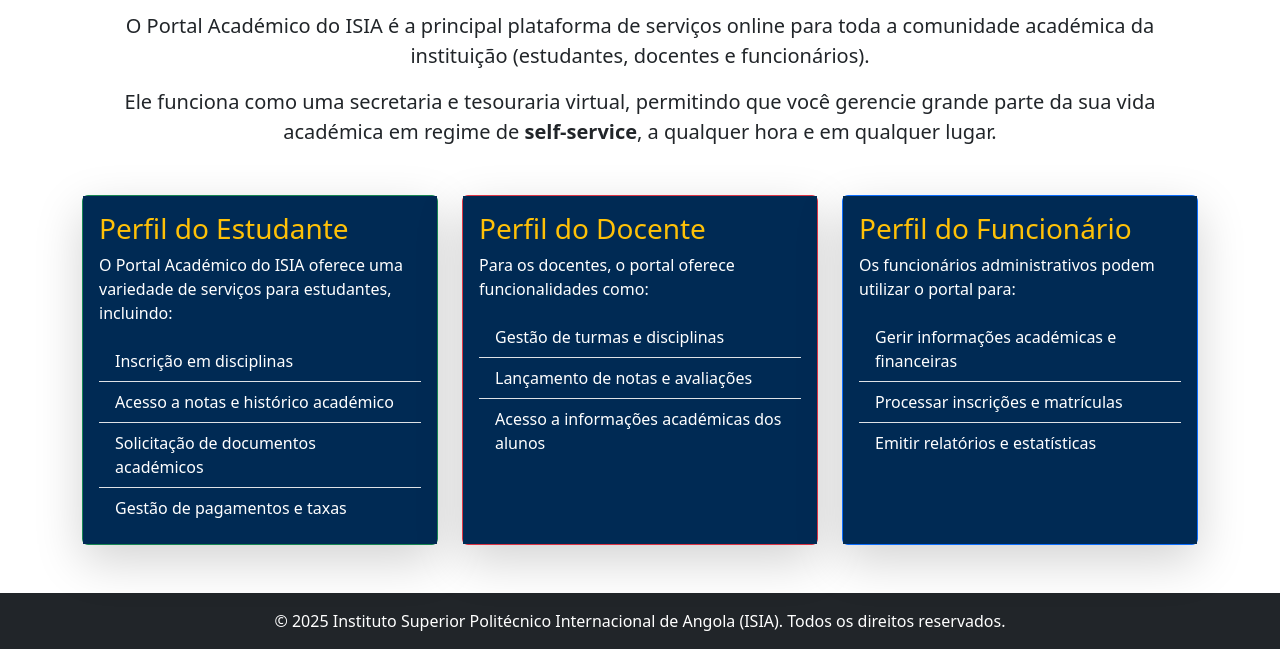
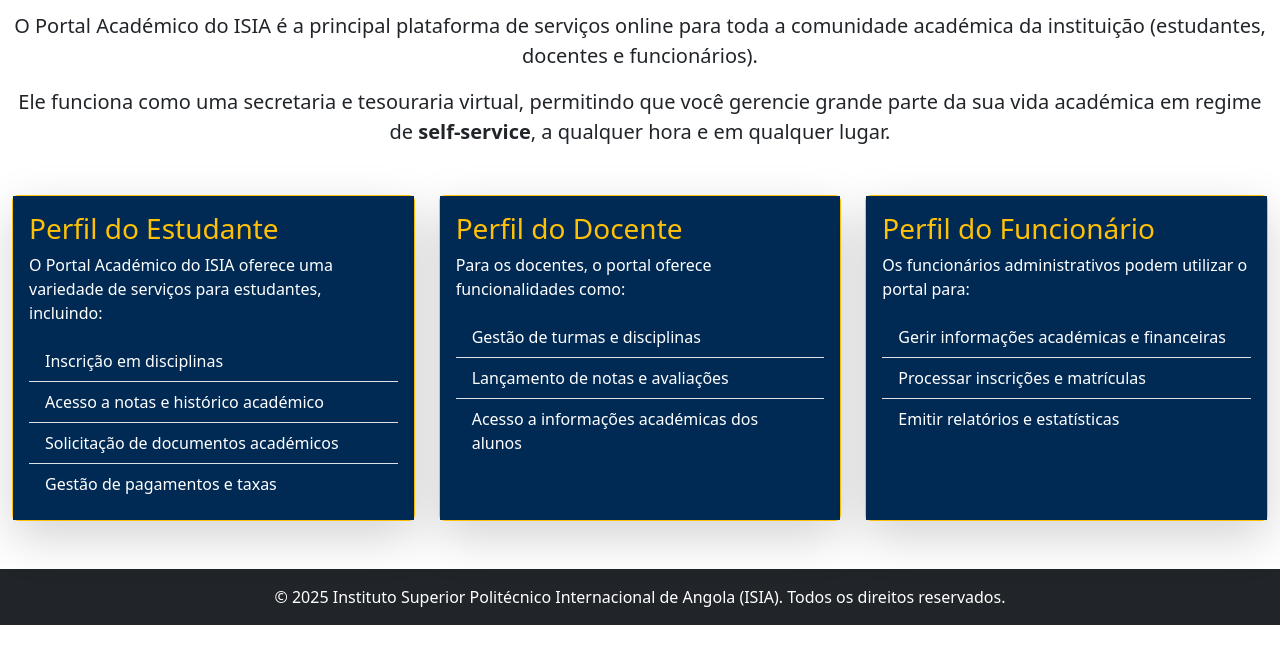
Before and after one commit to K-Kleigor/isia, a plain HTML site: page index.html in a window 1280 px wide. Shown: the part 167-816 px from the top of the page. Drawn offline with nearby package versions, Linux system fonts and the light colour scheme.

Commit message:
Update index.html

```diff
--- a/index.html
+++ b/index.html
@@ -25,7 +25,7 @@
     </header>
 
     <div class="tudo">
-        <section id="perfil" class="container my-5">
+        <section id="perfil" class="container-fluid my-5">
             <div class="text-center">
                 <h1 class="display-5 fw-bold mb-3 text-warning">Bem-Vindo ao Portal Académico do ISIA</h1>
                 <p class="lead"><strong>O Portal Académico do ISIA</strong> é a principal plataforma de serviços online para toda a comunidade académica da instituição (estudantes, docentes e funcionários).</p>
@@ -33,12 +33,12 @@
             </div>
         </section>
 
-        <section id="destino" class="container my-5">
+        <section id="destino" class="container-fluid my-5">
             <div class="row g-4">
 
                 <div class="col-md-4">
-                    <div class="card border-success shadow-lg h-100 fade-in-section">
-                        <div class="card-body bg-navy">
+                    <div class="card border-warning  shadow-lg h-100 fade-in-section">
+                        <div class="card-body bg-navy border-r">
                             <h3 class="card-title text-warning">Perfil do Estudante</h3>
                             <p class="card-text text-white">O Portal Académico do ISIA oferece uma variedade de serviços para estudantes, incluindo:</p>
                             <ul class="list-group list-group-flush">
@@ -52,8 +52,8 @@
                 </div>
 
                 <div class="col-md-4">
-                    <div class="card border-danger shadow-lg h-100 fade-in-section">
-                         <div class="card-body bg-navy">
+                    <div class="card border-warning shadow-lg h-100 fade-in-section">
+                         <div class="card-body bg-navy border-r">
                             <h3 class="card-title text-warning">Perfil do Docente</h3>
                             <p class="card-text text-white">Para os docentes, o portal oferece funcionalidades como:</p>
                             <ul class="list-group list-group-flush">
@@ -66,8 +66,8 @@
                 </div>
 
                 <div class="col-md-4">
-                    <div class="card border-primary shadow-lg h-100 fade-in-section">
-                        <div class="card-body bg-navy">
+                    <div class="card border-warning shadow-lg h-100 fade-in-section">
+                        <div class="card-body bg-navy border-r">
                             <h3 class="card-title text-warning">Perfil do Funcionário</h3>
                             <p class="card-text text-white">Os funcionários administrativos podem utilizar o portal para:</p>
                             <ul class="list-group list-group-flush">
@@ -84,7 +84,7 @@
     </div>
 
     <footer class="bg-dark text-white text-center py-3 mt-5">
-        <div class="container">
+        <div class="container-fluid">
             <p class="m-0">&copy; 2025 Instituto Superior Politécnico Internacional de Angola (ISIA). Todos os direitos reservados.</p>
         </div>
     </footer>
```
